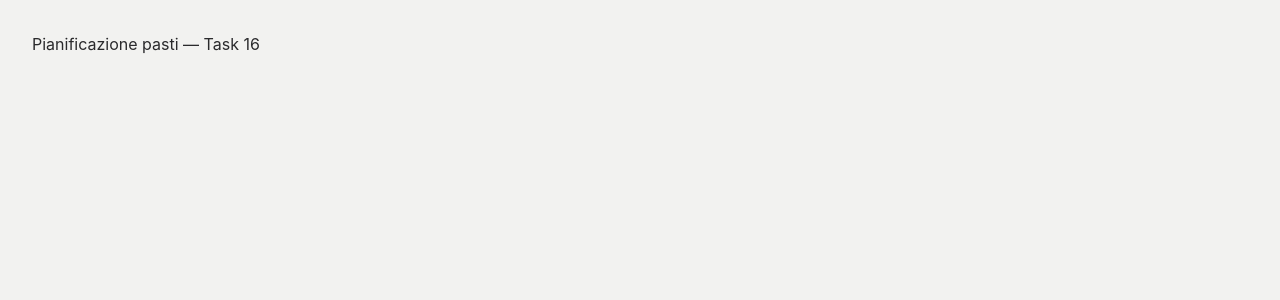
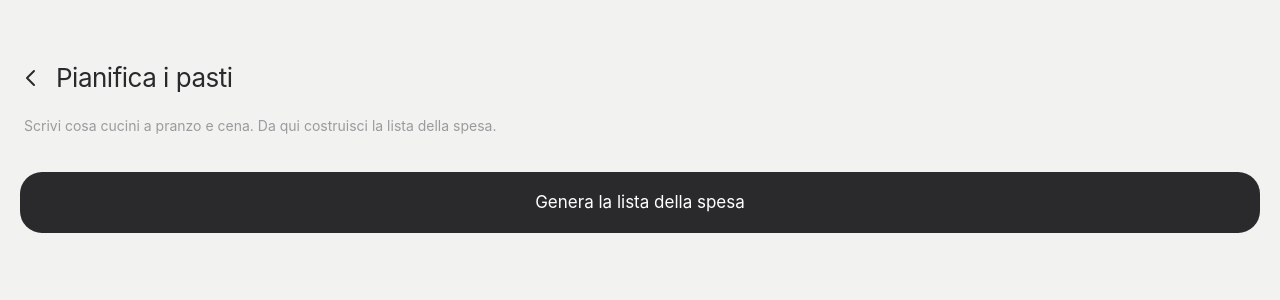
Before and after one commit to Blundert/spesa, a React (Vite) app: page /pasti in a window 1280 px wide. Shown: the top 300 px of the page. Built offline with nearby package versions, Linux system fonts and the light colour scheme.

Commit message:
feat: meal planning screen (lunch + dinner per day)

```diff
--- /dev/null
+++ b/doc/roadmap/16.md
@@ -0,0 +1,16 @@
+# Task 16 — Pianificazione pasti
+
+**Data:** 2026-06-16
+**Commit:** `feat: meal planning screen (pranzo + cena per giorno)`
+
+## Implementato in `src/screens/PastiScreen.tsx`
+
+### Layout
+- Back button → Home
+- 7 giorni (Lun-Dom) in card bianca, con separatore per giorno
+- Ogni giorno ha due input: Pranzo e Cena (label "Pranzo"/"Cena" in grigio)
+- `onBlur` salva automaticamente in Dexie (upsertMealPlan)
+- "Genera la lista della spesa" → naviga /lista + toast
+
+### Note
+- La generazione lista dalla pianificazione pasti (parsing piatti → ingredienti) non è implementata in questa fase — la funzione attualmente fa solo il toast e naviga
--- a/src/screens/PastiScreen.tsx
+++ b/src/screens/PastiScreen.tsx
@@ -1,3 +1,106 @@
+import { useNavigate } from '@tanstack/react-router'
+import { toast } from 'sonner'
+import { currentISOWeek, dayShort } from '../lib/date'
+import { useMealPlan, useUpdateMealSlot } from '../hooks/useMealPlan'
+
+const isoWeek = currentISOWeek()
+
 export function PastiScreen() {
-  return <div className="p-8 text-[#2A2A2C]">Pianificazione pasti — Task 16</div>
+  const navigate = useNavigate()
+  const { data: days = [] } = useMealPlan(isoWeek)
+  const updateSlot = useUpdateMealSlot(isoWeek)
+
+  const handleGenerate = () => {
+    toast('Lista aggiornata', { description: 'Voci dai pasti aggiunte' })
+    void navigate({ to: '/lista' })
+  }
+
+  return (
+    <div className="flex flex-col h-full bg-[#F2F2F0]">
+      <div className="h-[54px] flex-none" />
+      <div className="flex-1 overflow-y-auto px-5 pb-[120px]">
+        {/* Header */}
+        <div className="flex items-center gap-2 pt-1 pb-[18px]">
+          <button
+            onClick={() => void navigate({ to: '/' })}
+            className="w-[34px] h-[34px] -ml-1.5 flex items-center justify-center active:opacity-50"
+          >
+            <svg width="24" height="24" viewBox="0 0 24 24" fill="none" stroke="#2A2A2C" strokeWidth="2" strokeLinecap="round" strokeLinejoin="round">
+              <path d="M15 5l-7 7 7 7" />
+            </svg>
+          </button>
+          <span className="text-[26px] font-normal tracking-[-0.5px] text-[#2A2A2C]">Pianifica i pasti</span>
+        </div>
+
+        <p className="text-sm text-[#9B9B9F] leading-relaxed mx-1 mb-[18px]">
+          Scrivi cosa cucini a pranzo e cena. Da qui costruisci la lista della spesa.
+        </p>
+
+        <div className="bg-white rounded-[22px] overflow-hidden">
+          {days.map((day, i) => (
+            <div
+              key={day.dayIndex}
+              className="border-b border-[#ECECEC] last:border-0"
+            >
+              {/* Day label row */}
+              <div className="flex items-center px-[18px] pt-3 pb-0">
+                <span className="w-[42px] flex-none text-[13px] font-normal text-[#2A2A2C] tracking-[.2px]">
+                  {dayShort(day.dayIndex).toUpperCase()}
+                </span>
+              </div>
+              {/* Pranzo */}
+              <MealInput
+                label="Pranzo"
+                value={day.pranzo}
+                onChange={(v) => updateSlot.mutate({ dayIndex: day.dayIndex, mealType: 0, dish: v })}
+                borderBottom
+              />
+              {/* Cena */}
+              <MealInput
+                label="Cena"
+                value={day.cena}
+                onChange={(v) => updateSlot.mutate({ dayIndex: day.dayIndex, mealType: 1, dish: v })}
+                borderBottom={i < days.length - 1}
+              />
+            </div>
+          ))}
+        </div>
+
+        <button
+          onClick={handleGenerate}
+          className="w-full mt-4 bg-[#2A2A2C] text-white text-[17px] font-normal py-[18px] rounded-[22px] active:scale-[.98] transition-transform"
+        >
+          Genera la lista della spesa
+        </button>
+      </div>
+    </div>
+  )
 }
+
+function MealInput({
+  label,
+  value,
+  onChange,
+  borderBottom,
+}: {
+  label: string
+  value: string
+  onChange: (v: string) => void
+  borderBottom?: boolean
+}) {
+  return (
+    <div
+      className="flex items-center gap-3 px-[18px]"
+      style={{ borderBottom: borderBottom ? '1px solid #ECECEC' : 'none' }}
+    >
+      <span className="w-[42px] flex-none text-[12px] text-[#9B9B9F]">{label}</span>
+      <input
+        value={value}
+        onChange={(e) => onChange(e.target.value)}
+        onBlur={(e) => onChange(e.target.value)}
+        placeholder="—"
+        className="flex-1 border-none outline-none bg-transparent py-4 text-base text-[#2A2A2C] placeholder:text-[#D0D0D4]"
+      />
+    </div>
+  )
+}
```
